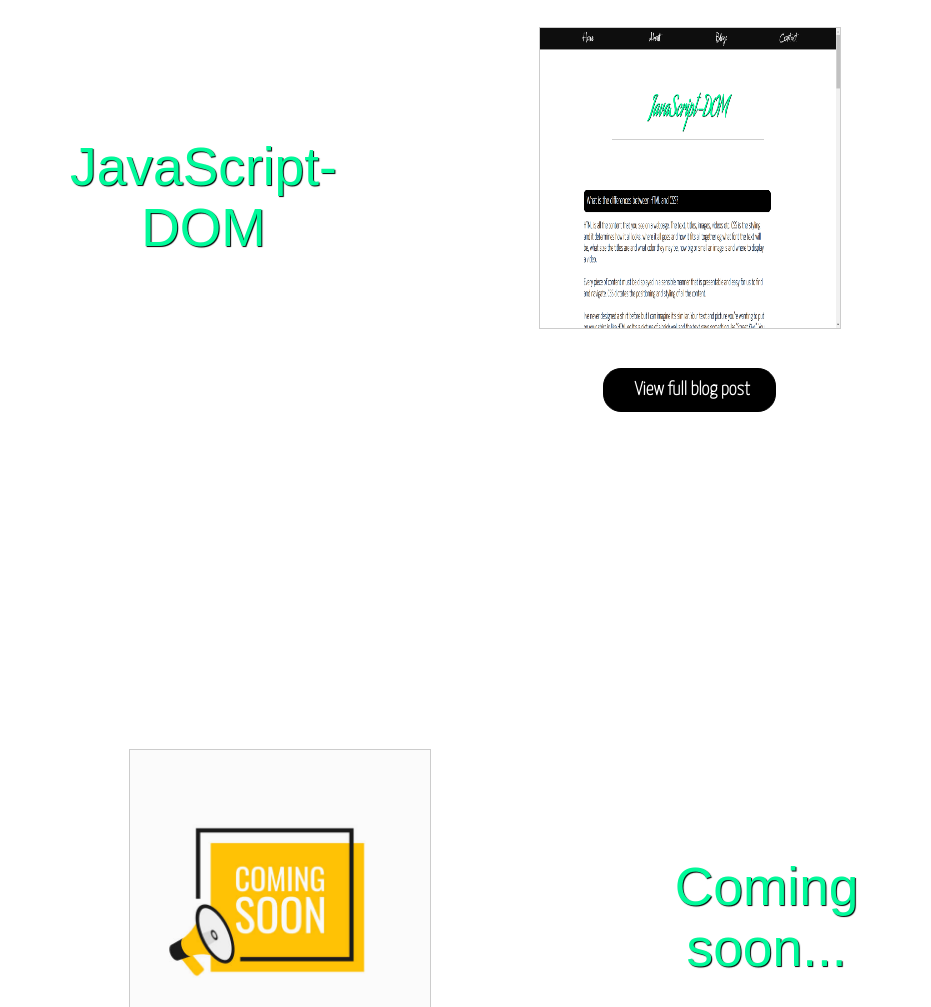
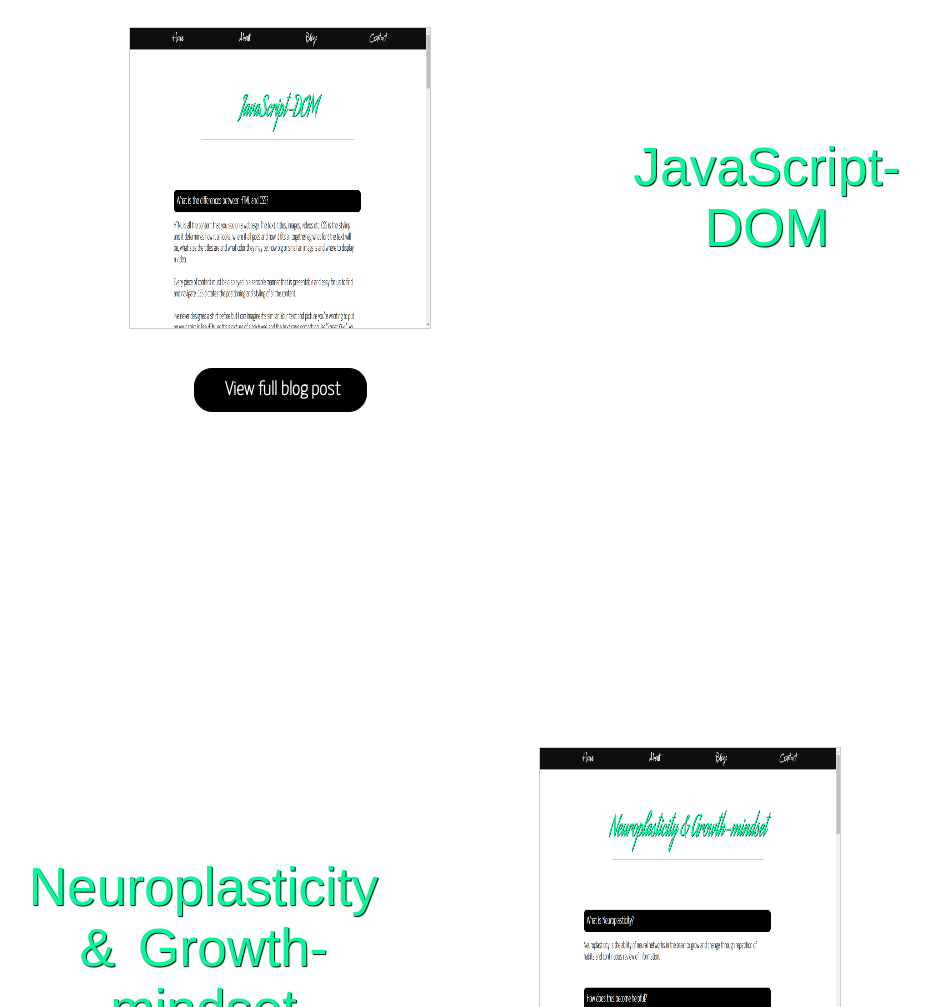
Before and after one commit to saia-maka/saia-maka.github.io, a plain HTML site: page index.html in a window 1280 px wide. Shown: the part 5077-6084 px from the top of the page, without its empty margins (155-1086 px from the left). Drawn offline with Linux system fonts and the light colour scheme; a web font is replaced by a local one.

Commit message:
Add blog post to index file and link

```diff
--- a/index.html
+++ b/index.html
@@ -134,7 +134,7 @@
           </div>
         </div>
 
-        <div class="blog-boxes-container-Ab">
+        <div class="blog-boxes-container-aB">
           <div class="blog-title-txt-container">
             <a href="./blog/te-houtaewa-template.html">
               <h3>The Story of Te Houtaewa</h3>
@@ -156,7 +156,7 @@
           </div>
         </div>
 
-        <div class="blog-boxes-container-aB">
+        <div class="blog-boxes-container-Ab">
           <div class="blog-title-txt-container">
             <a href="./blog/emotional-intelligence.html">
               <h3>Emotional intelligence</h3>
@@ -181,9 +181,9 @@
           </div>
         </div>
 
-        <div class="blog-boxes-container-Ab">
+        <div class="blog-boxes-container-aB">
           <div class="blog-title-txt-container">
-            <a>
+            <a href="./blog/javascript-dom.html">
               <h3>JavaScript-DOM</h3>
             </a>
             <ul>
@@ -201,6 +201,26 @@
               />
             </a>
             <a class="blog-link-btn" href="./blog/javascript-dom.html"
+              >View full blog post</a
+            >
+          </div>
+        </div>
+
+        <div class="blog-boxes-container-Ab">
+          <div class="blog-title-txt-container">
+            <a href="./blog/neuroplasticity.html">
+              <h3>Neuroplasticity & Growth-mindset</h3>
+            </a>
+          </div>
+
+          <div class="blog-link-container">
+            <a href="./blog/neuroplasticity.html">
+              <img
+                src="./images/neurogrowth.PNG"
+                alt="picture displaying of the blog"
+              />
+            </a>
+            <a class="blog-link-btn" href="./blog/neuroplasticity.html"
               >View full blog post</a
             >
           </div>
```
Also changed, not shown: images/neurogrowth.PNG (added).
